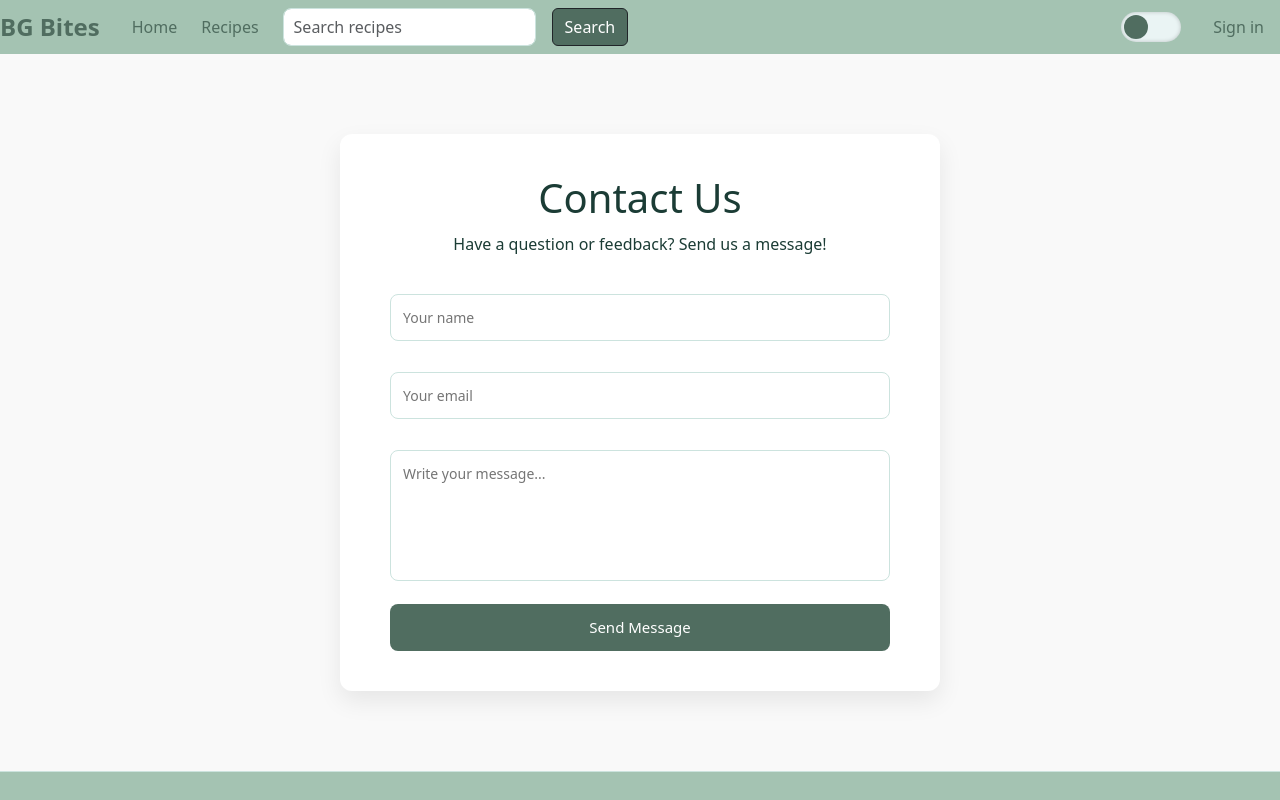
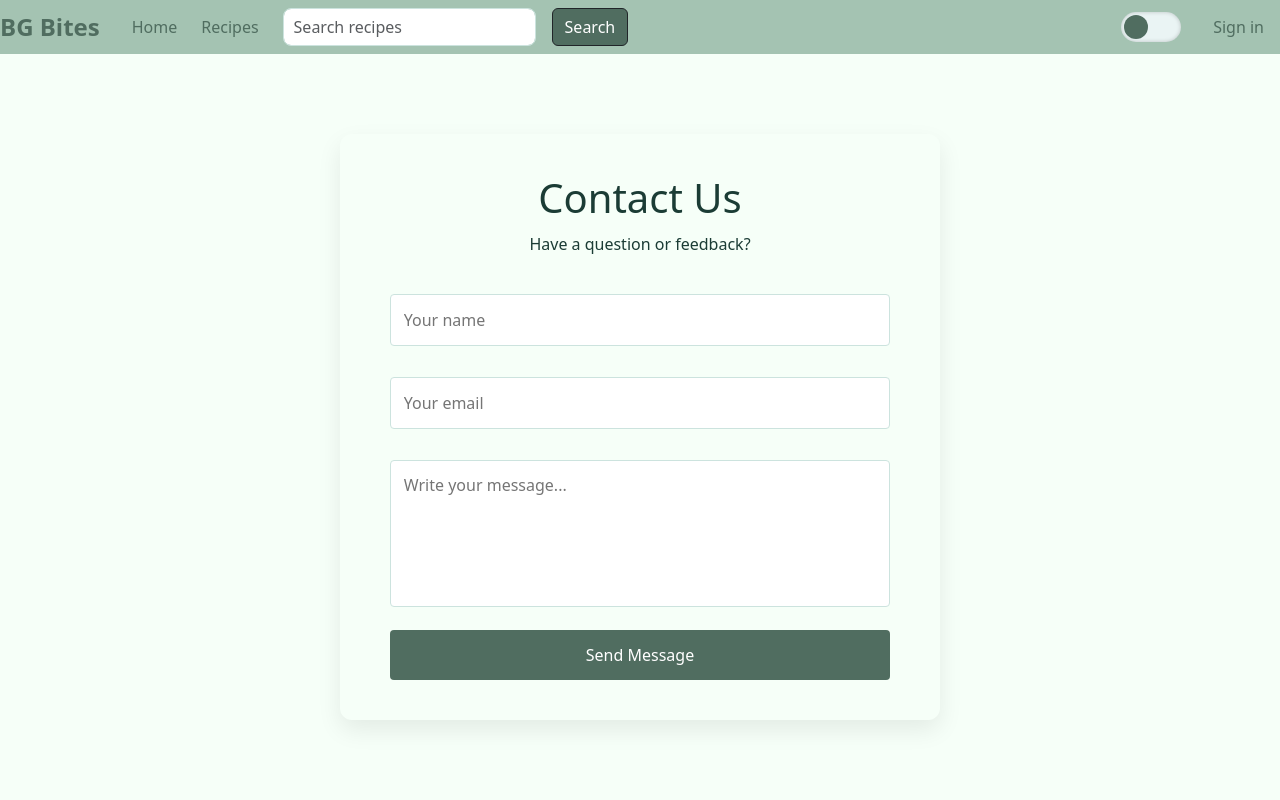
Before and after one commit to jaklin99/BgBites, a React (Create React App) app in the folder frontend/: page /contact in a window 1280 px wide. Shown: the top 800 px of the page. Built offline with nearby package versions, Linux system fonts and the light colour scheme.

Commit message:
fixing design of the contact page in light and dark mode

```diff
--- a/frontend/src/App.css
+++ b/frontend/src/App.css
@@ -971,11 +971,9 @@ body {
   justify-content:center;
   align-items:center;
   padding:80px 20px;
-  background:#f9f9f9;
 }
 
 .contact-container{
-  background:white;
   padding:40px;
   border-radius:12px;
   width:100%;
@@ -989,7 +987,7 @@ body {
 }
 
 .contact-container p{
-  color:#666;
+  color:var(--text-color);
   margin-bottom:30px;
 }
 
@@ -999,41 +997,47 @@ body {
   gap:15px;
 }
 
-.contact-form input,
-.contact-form textarea{
-  padding:12px;
-  border:1px solid #ddd;
-  border-radius:8px;
-  font-size:14px;
+.contact-input,
+.contact-textarea {
+    padding: 12px;
+    border-radius: 8px;
+    background: var(--input-bg);
+    color: var(--text-color);
+    font-size: 14px;
 }
 
 .contact-form textarea{
   resize:none;
 }
 
-.contact-form button{
-  background:#ff7a00;
-  color:white;
-  border:none;
-  padding:12px;
-  border-radius:8px;
-  font-size:15px;
-  cursor:pointer;
-  transition:0.2s;
+.contact-button {
+    padding: 12px;
+    border-radius: 8px;
+    border: none;
+    background: var(--accent-color);
+    color: black;
+    font-weight: 500;
+    cursor: pointer;
+    transition: 0.2s;
 }
 
 .contact-form button:hover{
-  background:#e66900;
+  background:var(--card-bg);
 }
 
 .success-popup{
-  margin-top:20px;
-  padding:12px;
-  background:#e7f8ec;
-  color:#1e7e34;
-  border-radius:8px;
-  font-size:14px;
+    position: fixed;
+    top: 20px;
+    left: 50%;
+    transform: translateX(-50%);
+    background: var(--card-bg);
+    border: 1px solid var(--border-color);
+    padding: 14px 20px;
+    border-radius: 8px;
+    display: none;
+    box-shadow: 0 8px 20px rgba(0,0,0,0.2);
 }
+
 
 /* Toggle design */
 .theme-toggle-wrapper {
@@ -1088,7 +1092,7 @@ body.dark {
 }
 
 /* Navbar adaptive theme */
-.navbar {
+/* .navbar {
   padding: 1rem 2rem;
   display: flex;
   justify-content: space-between;
@@ -1096,7 +1100,7 @@ body.dark {
   transition:
     background-color 0.3s,
     color 0.3s;
-}
+} */
 
 body.light .navbar {
   background-color: var(--secondary-color); /* A4C3B2 */
@@ -1120,7 +1124,7 @@ body.dark span,
 body.dark li,
 body.dark a,
 body.dark label {
-  color: #f1f1f1 !important;
+  color: var(--secondary-color) !important;
 }
 
 body.light h1,
@@ -1204,8 +1208,8 @@ body.light select {
 body.dark input,
 body.dark textarea,
 body.dark select {
-  background-color: #ffff; /* deeper forest tone */
-  color: #f1f1f1;
+  background-color: var(--card-bg); /* deeper forest tone */
+  color: var(--text-color);
   border-color: #5e7e75;
 }
 
--- a/frontend/src/components/ContactPage.js
+++ b/frontend/src/components/ContactPage.js
@@ -40,7 +40,7 @@ const ContactPage = () => {
     <div className="contact-page">
       <div className="contact-container">
         <h1>Contact Us</h1>
-        <p>Have a question or feedback? Send us a message!</p>
+        <p>Have a question or feedback?</p>
 
         <form className="contact-form" onSubmit={handleSubmit}>
           <input
```
